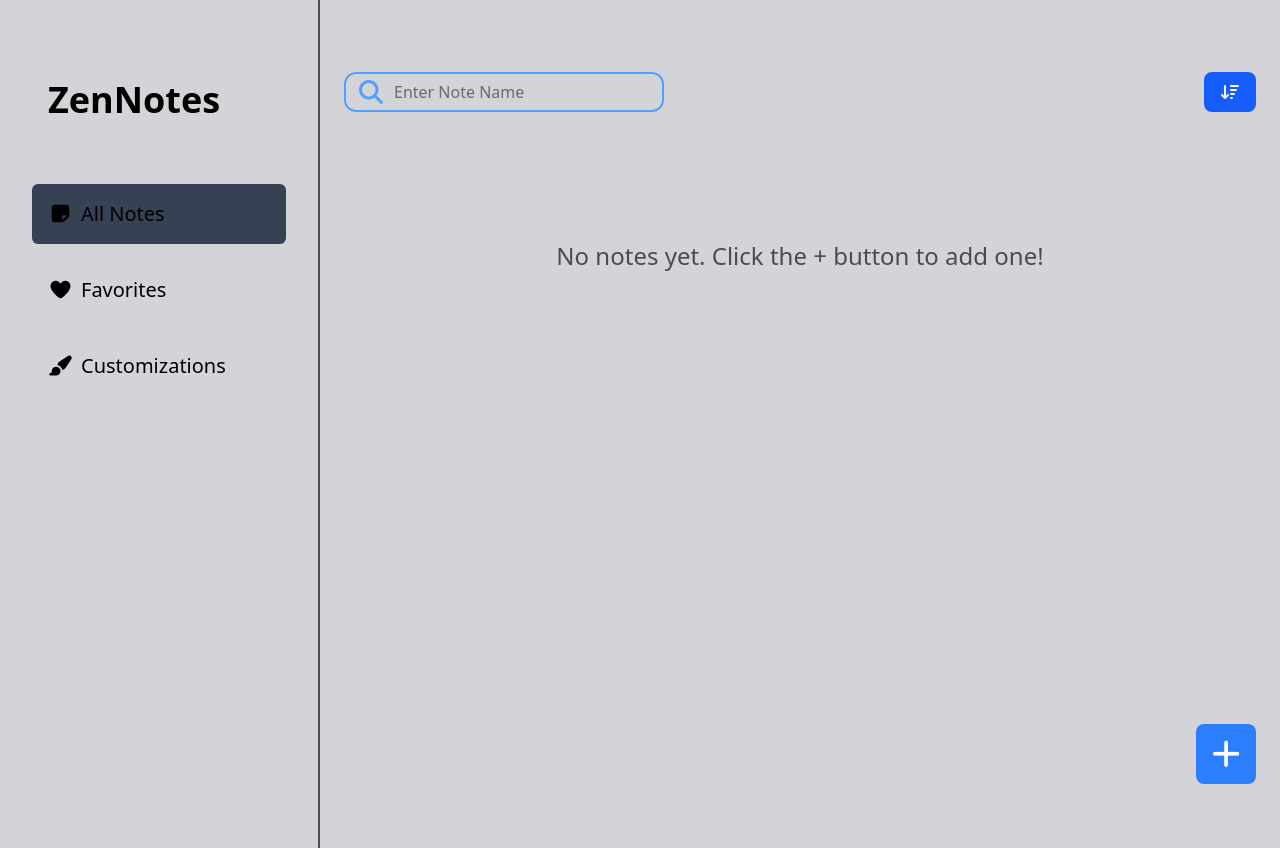
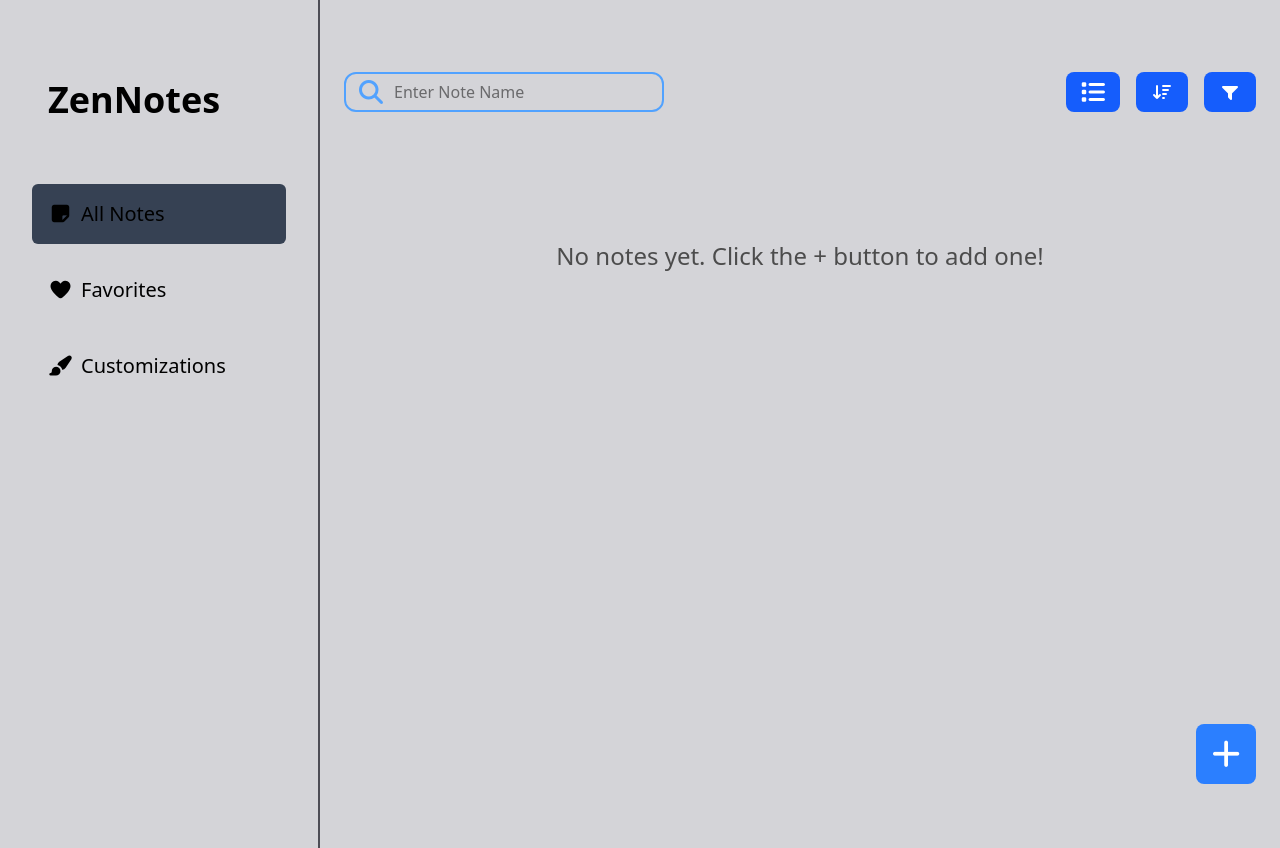
Before and after one commit to AbdulRahman-Kreit/ZenNotes, a React (Vite) app: page / in a window 1280 px wide. Built offline with nearby package versions, Linux system fonts and the light colour scheme.

Commit message:
1. feat: coded the filtering logic 2. feat: coded the layout switcher logic

```diff
--- a/src/components/AddButton.jsx
+++ b/src/components/AddButton.jsx
@@ -9,7 +9,9 @@ export default function AddButton() {
     }
 
     return (
-        <button onClick={handleNavigate} className='absolute bottom-10 right-0
+        <button onClick={handleNavigate}
+        title='Add a note'
+        className='absolute bottom-10 right-0
         lg:right-0 w-13 h-13 md:w-15 md:h-15 rounded-lg bg-blue-500
         text-2xl md:text-3xl text-white'>
             <i className="fa-solid fa-plus"></i>
--- a/src/components/Controls.jsx
+++ b/src/components/Controls.jsx
@@ -1,42 +1,56 @@
 import React, { useState, useRef, useEffect, useCallback } from 'react';
 import { useDispatch, useSelector } from 'react-redux';
-import { sortNotes, setSearchQuery } from '../features/notes/notesSlice';
+import { sortNotes, setSearchQuery, filterNotes, toggleLayout } from '../features/notes/notesSlice';
 
 export default function Controls() {
-    const { searchQuery, sortBy } = useSelector(state => state.notes);
+    const { searchQuery, sortBy, filter, layout } = useSelector(state => state.notes);
 
-    const [isDropdownOpen, setIsDropdownOpen] = useState(false);
-    const dropdownRef = useRef(null);
+    const [isSortDropdownOpen, setIsSortDropdownOpen] = useState(false);
+    const [isFilterDropdownOpen, setIsFilterDropdownOpen] = useState(false);
+    const sortDropdownRef = useRef(null);
+    const filterDropdownRef = useRef(null);
     const dispatch = useDispatch();
 
-    const toggleDropdown = () => {
-        setIsDropdownOpen(!isDropdownOpen);
+    const toggleSortDropdown = () => {
+        setIsSortDropdownOpen(!isSortDropdownOpen);
+    }
+
+    const toggleFilterDropdown = () => {
+        setIsFilterDropdownOpen(!isFilterDropdownOpen);
     }
 
     const handleClickOutside = useCallback((event) => {
-        if (dropdownRef.current && !dropdownRef.current.contains(event.target)) {
-            setIsDropdownOpen(false);
+        if (sortDropdownRef.current && !sortDropdownRef.current.contains(event.target)) {
+            setIsSortDropdownOpen(false);
+        }
+        if (filterDropdownRef.current && !filterDropdownRef.current.contains(event.target)) {
+            setIsFilterDropdownOpen(false);
         }
     }, []);
 
     useEffect(() => {
-        if (isDropdownOpen) {
+        if (isSortDropdownOpen || isFilterDropdownOpen) {
             document.addEventListener('mousedown', handleClickOutside);
         }
         return () => {
             document.removeEventListener('mousedown', handleClickOutside);
         }
-    }, [isDropdownOpen, handleClickOutside]);
+    }, [isSortDropdownOpen, isFilterDropdownOpen, handleClickOutside]);
 
     const handleSort = (type) => {
         dispatch(sortNotes(type));
-        setIsDropdownOpen(false);
+        setIsSortDropdownOpen(false);
+    }
+
+    const handleFilter = (type) => {
+        dispatch(filterNotes(type));
+        setIsFilterDropdownOpen(false);
     }
 
     return (
-        <div className='flex justify-between items-center py-12 relative'>
+        <div className='flex justify-between items-center py-12 relative gap-4'>
             {/* Search Section */}
-            <div className="flex items-center">
+            <div className="flex items-center relative">
                 <label htmlFor="search-bar" className='absolute left-3 top-1/2 -translate-y-1/2
                 text-2xl text-blue-400 focus:text-blue-600 inline-flex'>
                     <i className="fa-solid fa-magnifying-glass"></i>
@@ -46,19 +60,36 @@ export default function Controls() {
                     id="search-bar"
                     value={searchQuery}
                     onChange={(e) => dispatch(setSearchQuery(e.target.value))}
-                    className='relative h-10 w-11/12 md:w-80 bg-transparent border-2
+                    className='relative h-10 w-full md:w-80 bg-transparent border-2
                     border-blue-400 focus:border-blue-600 outline-none
                     rounded-xl pl-12 px-4 transition-all'
                     placeholder='Enter Note Name'
                 />
             </div>
 
-            <div className="relative" ref={dropdownRef}>
-                <button onClick={toggleDropdown} className="py-2 px-4 bg-blue-600 text-white rounded-lg hover:bg-blue-700">
+            {/* Buttons Container */}
+            <div className="flex flex-row items-center gap-x-4 w-fit">
+                <button
+                    type="button"
+                    onClick={() => dispatch(toggleLayout())}
+                    title={layout === 'grid' ? 'Switch to List' : 'Switch to Grid'}
+                    className="py-2 px-3 bg-blue-600 text-white rounded-lg hover:bg-blue-700 transition-colors z-10 flex items-center justify-center"
+                >
+                    <i className={`fa-solid ${layout === 'grid' ? 'fa-list' : 'fa-grip'}
+                    text-2xl`}></i>
+                </button>
+
+                {/* Sort Dropdown Button */}
+                <div className="relative" ref={sortDropdownRef}>
+                    <button
+                        onClick={toggleSortDropdown}
+                        title='Sort notes'
+                        className="py-2 px-4 bg-blue-600 text-white rounded-lg hover:bg-blue-700 transition-colors"
+                    >
                         <i className="fa-solid fa-arrow-down-wide-short"></i>
                     </button>
 
-                {isDropdownOpen && (
+                    {isSortDropdownOpen && (
                         <div className="absolute right-0 mt-2 w-48 bg-white border border-gray-200 rounded-xl shadow-xl z-50 overflow-hidden">
                             <button
                                 onClick={() => handleSort('Oldest')}
@@ -89,6 +120,67 @@ export default function Controls() {
                         </div>
                     )}
                 </div>
+
+                {/* Filter Dropdown Button */}
+                <div className="relative" ref={filterDropdownRef}>
+                    <button
+                        onClick={toggleFilterDropdown}
+                        title='Filter notes'
+                        className="py-2 px-4 bg-blue-600 text-white rounded-lg hover:bg-blue-700 transition-colors"
+                    >
+                        <i className="fa-solid fa-filter"></i>
+                    </button>
+
+                    {isFilterDropdownOpen && (
+                        <div className="absolute right-0 mt-2 w-48 bg-white border border-gray-200 rounded-xl shadow-xl z-50 overflow-hidden">
+                            <button
+                                onClick={() => handleFilter('All')}
+                                className={`w-full text-left px-4 py-3 transition-colors border-b border-gray-100
+                                ${filter === 'All' ? 'bg-blue-600 text-white' : 'hover:bg-blue-50 text-gray-700'}`}
+                            >
+                                <i className={`fa-solid fa-note-sticky mr-2 ${filter === 'All' ? 'text-white' : 'opacity-50'}`}></i>
+                                All Notes
+                            </button>
+
+                            <button
+                                onClick={() => handleFilter('Untagged')}
+                                className={`w-full text-left px-4 py-3 transition-colors border-b border-gray-100
+                                ${filter === 'Untagged' ? 'bg-blue-600 text-white' : 'hover:bg-blue-50 text-gray-700'}`}
+                            >
+                                <i className={`fa-solid fa-circle-xmark mr-2 ${filter === 'Untagged' ? 'text-white' : 'opacity-50'}`}></i>
+                                Untagged
+                            </button>
+
+                            <button
+                                onClick={() => handleFilter('Personal')}
+                                className={`w-full text-left px-4 py-3 transition-colors
+                                ${filter === 'Personal' ? 'bg-blue-600 text-white' : 'hover:bg-blue-50 text-gray-700'}`}
+                            >
+                                <i className={`fa-solid fa-person mr-2 ${filter === 'Personal' ? 'text-white' : 'opacity-50'}`}></i>
+                                Personal
+                            </button>
+
+                            <button
+                                onClick={() => handleFilter('Health')}
+                                className={`w-full text-left px-4 py-3 transition-colors
+                                ${filter === 'Health' ? 'bg-blue-600 text-white' : 'hover:bg-blue-50 text-gray-700'}`}
+                            >
+                                <i className={`fa-solid fa-apple-whole mr-2 ${filter === 'Health' ? 'text-white' : 'opacity-50'}`}></i>
+                                Health
+                            </button>
+
+                            <button
+                                onClick={() => handleFilter('Work')}
+                                className={`w-full text-left px-4 py-3 transition-colors
+                                ${filter === 'Work' ? 'bg-blue-600 text-white' : 'hover:bg-blue-50 text-gray-700'}`}
+                            >
+                                <i className={`fa-solid fa-briefcase mr-2 ${filter === 'Work' ? 'text-white' : 'opacity-50'}`}></i>
+                                Work
+                            </button>
                         </div>
-    )
+                    )}
+                </div>
+            </div>
+        </div>
+    );
 }
--- a/src/components/FavList.jsx
+++ b/src/components/FavList.jsx
@@ -3,11 +3,15 @@ import { useSelector } from 'react-redux';
 import NoteCard from './NoteCard';
 
 export default function FavList() {
-    const { items, searchQuery, sortBy } = useSelector(state => state.notes);
+    const { items, searchQuery, sortBy, filter, layout } = useSelector(state => state.notes);
 
     const filteredNotes = (items || []).filter(note => {
 
         if (!note.isFavorite) return false;
+
+        if (filter && filter !== 'All' && note.tag !== filter) {
+            return false;
+        }
 
         const query = (searchQuery || '').toLowerCase();
         const titleMatch = (note.title || '').toLowerCase().includes(query);
@@ -34,7 +38,11 @@ export default function FavList() {
     return (
         <>
             {sortedNotes.length > 0 ? (
-                <div className="grid grid-cols-1 md:grid-cols-2 lg:grid-cols-4 gap-6">
+                <div className={
+                    layout === 'grid' ?
+                    "grid grid-cols-2 lg:grid-cols-4 gap-6" :
+                    "flex flex-col gap-4 w-full"
+                    }>
                     {sortedNotes.map((note) => (
                         <NoteCard
                             key={note.id}
@@ -44,6 +52,7 @@ export default function FavList() {
                             date={note.date}
                             tag={note.tag || 'Untagged'}
                             isFavorite={note.isFavorite}
+                            layout={layout}
                         />
                     ))}
                 </div>
--- a/src/components/NoteList.jsx
+++ b/src/components/NoteList.jsx
@@ -3,9 +3,13 @@ import { useSelector } from 'react-redux';
 import NoteCard from './NoteCard';
 
 export default function NoteList() {
-    const { items, searchQuery, sortBy } = useSelector(state => state.notes);
+    const { items, searchQuery, sortBy, filter, layout } = useSelector(state => state.notes);
 
     const filteredNotes = (items || []).filter(note => {
+        if (filter && filter !== 'All' && note.tag !== filter) {
+            return false;
+        }
+
         const query = (searchQuery || '').toLowerCase();
         const titleMatch = (note.title || '').toLowerCase().includes(query);
         const contentMatch = (note.content || '').toLowerCase().includes(query);
@@ -30,7 +34,11 @@ export default function NoteList() {
     return (
         <>
             {sortedNotes.length > 0 ? (
-                <div className="grid grid-cols-1 md:grid-cols-2 lg:grid-cols-4 gap-6">
+                <div className={
+                    layout === 'grid' ?
+                    "grid grid-cols-2 lg:grid-cols-4 gap-6" :
+                    "flex flex-col gap-4 w-full"
+                    }>
                     {sortedNotes.map((note) => (
                         <NoteCard
                             key={note.id}
@@ -40,6 +48,7 @@ export default function NoteList() {
                             date={note.date}
                             tag={note.tag || 'Untagged'}
                             isFavorite={note.isFavorite}
+                            layout={layout}
                         />
                     ))}
                 </div>
--- a/src/features/notes/notesSlice.js
+++ b/src/features/notes/notesSlice.js
@@ -6,6 +6,8 @@ const notesSlice = createSlice({
         items: [],
         searchQuery: '',
         sortBy: 'Newest',
+        filter: 'All',
+        layout: 'grid'
     },
     reducers: {
         addNote: {
@@ -83,9 +85,24 @@ const notesSlice = createSlice({
             } else if (type === 'Alphabetically') {
                 state.items.sort((a, b) => a.title.localeCompare(b.title, 'en'));
             }
+        },
+        filterNotes: (state, action) => {
+            state.filter = action.payload;
+        },
+        toggleLayout: (state) => {
+            state.layout = state.layout === 'grid' ? 'list' : 'grid';
         }
     }
 });
 
-export const { addNote, deleteNote, editNote, toggleFavorite, sortNotes, setSearchQuery } = notesSlice.actions;
+export const {
+    addNote,
+    deleteNote,
+    editNote,
+    toggleFavorite,
+    sortNotes,
+    filterNotes,
+    setSearchQuery,
+    toggleLayout,
+    } = notesSlice.actions;
 export default notesSlice.reducer;
```
Lines whose indentation alone changed are shown as unchanged.
